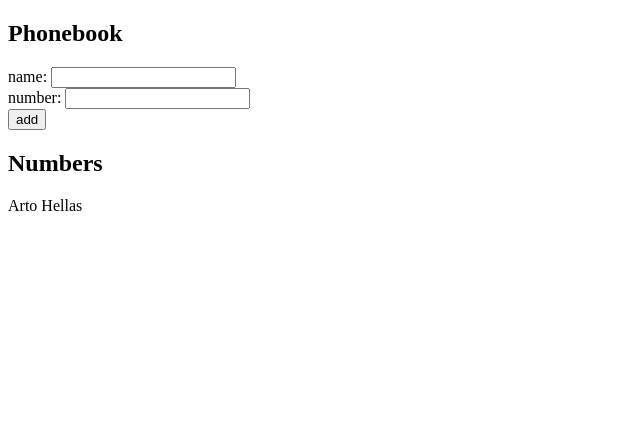
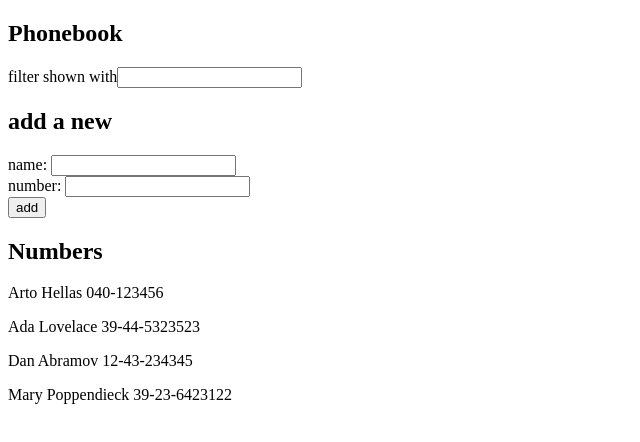
Before and after one commit to iftruethen/fullstack24, a React (Vite) app in the folder osa2/puhelinluettelo/: page / in a window 1280 px wide. Shown: the top 442 px of the page, without its empty margins (0-640 px from the left). Built offline with nearby package versions, Linux system fonts and the light colour scheme.

Commit message:
tehtävä 2.9 tehty

```diff
--- a/osa2/puhelinluettelo/src/App.jsx
+++ b/osa2/puhelinluettelo/src/App.jsx
@@ -2,10 +2,14 @@
 
 const App = () => {
   const [persons, setPersons] = useState([
-    { name: 'Arto Hellas' }
+    { name: 'Arto Hellas', phonenumber: '040-123456' },
+    { name: 'Ada Lovelace', phonenumber: '39-44-5323523' },
+    { name: 'Dan Abramov', phonenumber: '12-43-234345' },
+    { name: 'Mary Poppendieck', phonenumber: '39-23-6423122' }
   ])
   const [newName, setNewName] = useState('')
   const [newPhonenumber, setNewPhonenumber] = useState('')
+  const [searchWord, setSearchWord] = useState('')
 
   const handleSubmit = (event) => {
     event.preventDefault()
@@ -21,10 +25,16 @@
   }
   const handleNoteChange = (event) => setNewName(event.target.value)
   const handleNumberChange = (event) => setNewPhonenumber(event.target.value)
+  const handleSearchWordChange = (event) => {
+    setSearchWord(event.target.value)
+  }
+  const namesToShow = searchWord==='' ? persons : persons.filter(person => person.name.toLowerCase().includes(searchWord.toLowerCase()))
 
   return (
     <div>
       <h2>Phonebook</h2>
+      filter shown with<input value={searchWord} onChange={handleSearchWordChange} />
+      <h2>add a new</h2>
       <form onSubmit={handleSubmit} >
         <div>
           name: <input value={newName} onChange={handleNoteChange} />
@@ -37,7 +47,7 @@
         </div>
       </form>
       <h2>Numbers</h2>
-      {persons.map(person => <p key={person.name}>{person.name} {person.phonenumber}</p>)}
+      {namesToShow.map(person => <p key={person.name}>{person.name} {person.phonenumber}</p>)}
     </div>
   )
 
```
